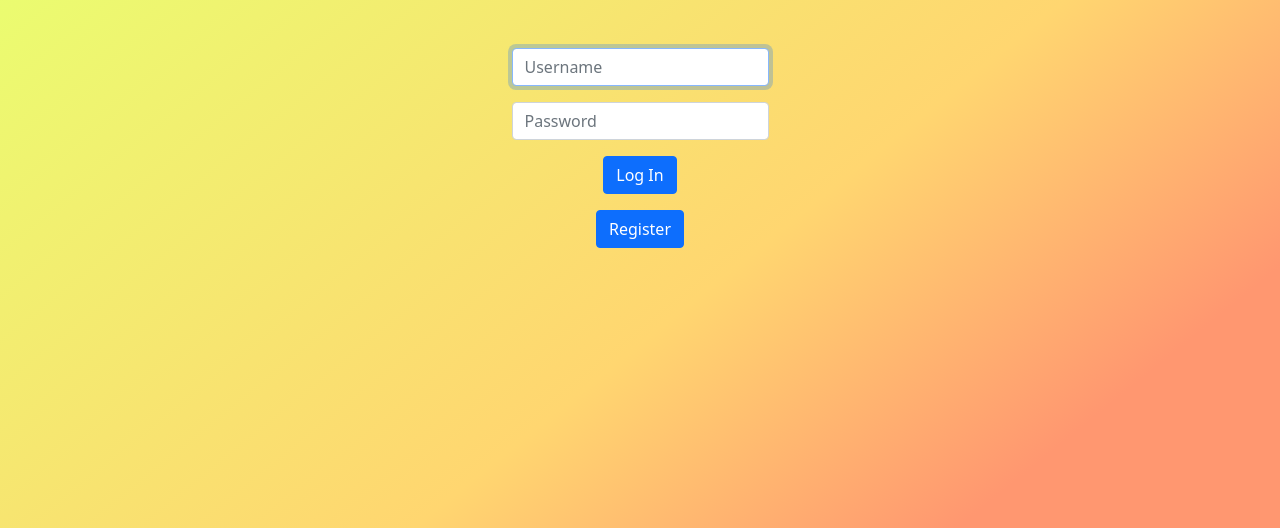
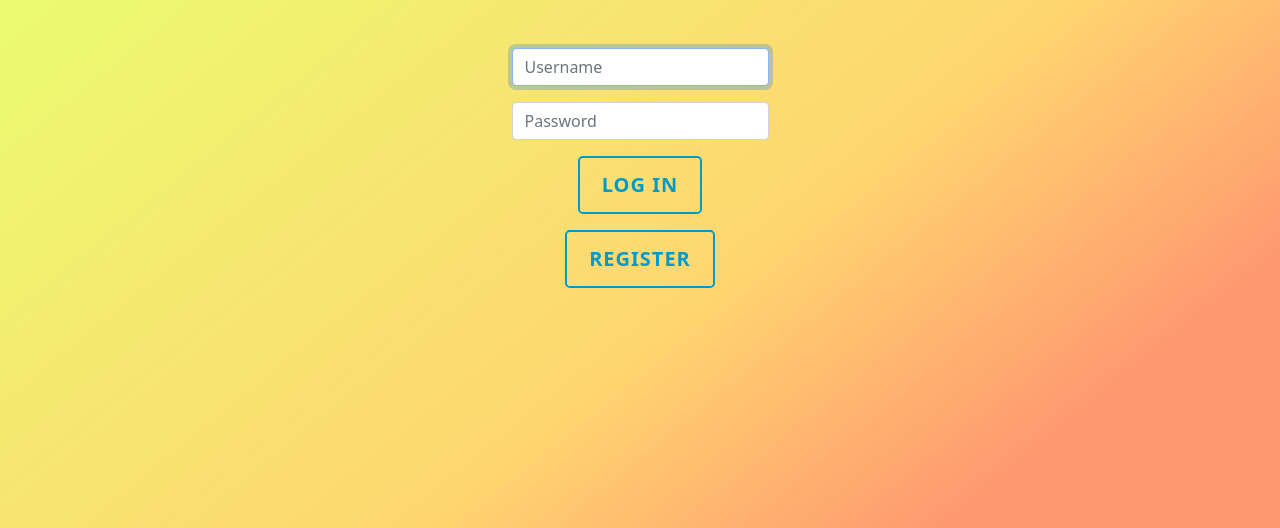
Before and after one commit to dalilaoliva/final_project, a Flask app: page / in a window 1280 px wide. Shown: the part 74-602 px from the top of the page. Run offline with Flask 2, Linux system fonts and the light colour scheme; some libraries are stand-ins or nearby versions.

Commit message:
button changes

```diff
--- a/static/styles.css
+++ b/static/styles.css
@@ -30,3 +30,38 @@ body {
 .scrollable-element {
     scrollbar-color: #ff70a6 #e9ff70;
 }
+
+/* buttons */
+
+.btn.outline {
+	background: none;
+	padding: 12px 22px;
+}
+.btn-primary.outline {
+	border: 2px solid #0099cc;
+	color: #0099cc;
+}
+.btn-primary.outline:hover, .btn-primary.outline:focus, .btn-primary.outline:active, .btn-primary.outline.active, .open > .dropdown-toggle.btn-primary {
+	color: #33a6cc;
+	border-color: #33a6cc;
+}
+.btn-primary.outline:active, .btn-primary.outline.active {
+	border-color: #007299;
+	color: #007299;
+	box-shadow: none;
+}
+
+/***********************
+  CUSTON BTN VALUES
+************************/
+
+.btn {
+	padding: 14px 24px;
+	border: 0 none;
+	font-weight: 700;
+	letter-spacing: 1px;
+	text-transform: uppercase;
+}
+.btn:focus, .btn:active:focus, .btn.active:focus {
+	outline: 0 none;
+}
--- a/templates/login.html
+++ b/templates/login.html
@@ -16,10 +16,10 @@
             <input class="form-control mx-auto w-auto" id="password" name="password" placeholder="Password" type="password">
         </div>
         <div class="mb-3">
-            <button class="btn btn-primary" type="submit">Log In</button>
+            <button  class="btn btn-primary btn-lg outline" type="submit">Log In</button>
         </div>
         <div class="mb-3">
-            <button class="btn btn-primary" type="submit" name="register" value= "Register">Register</button>
+            <button  class="btn btn-primary btn-lg outline" type="submit" name="register" value= "Register">Register</button>
         </div>
         {% if error %}
           <p class="error"><strong>Error:</strong> {{ error }}
```
